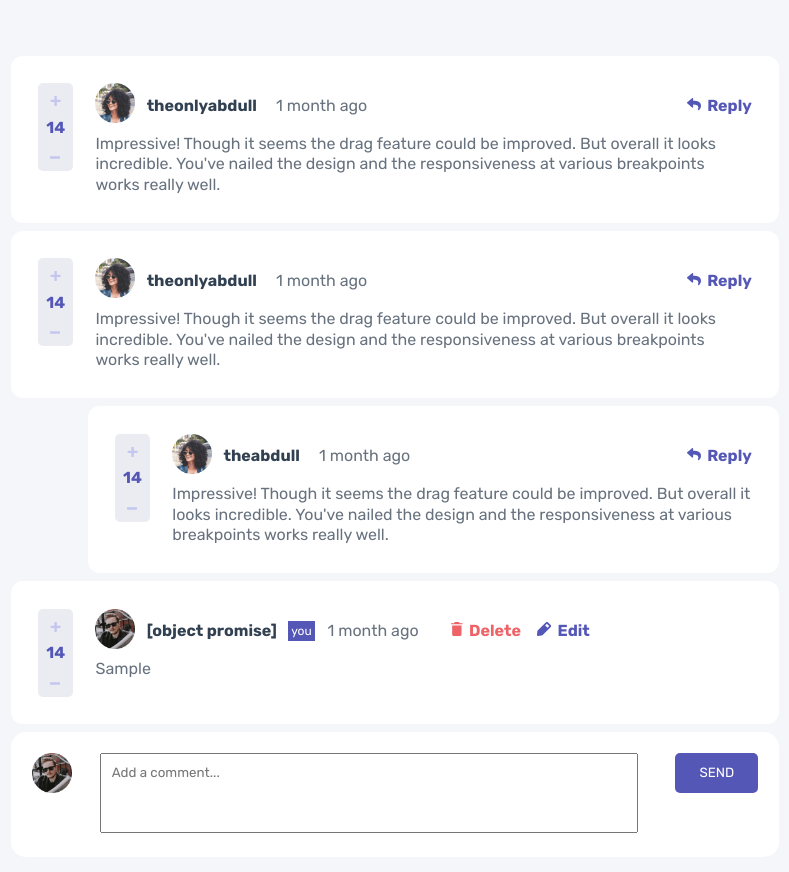
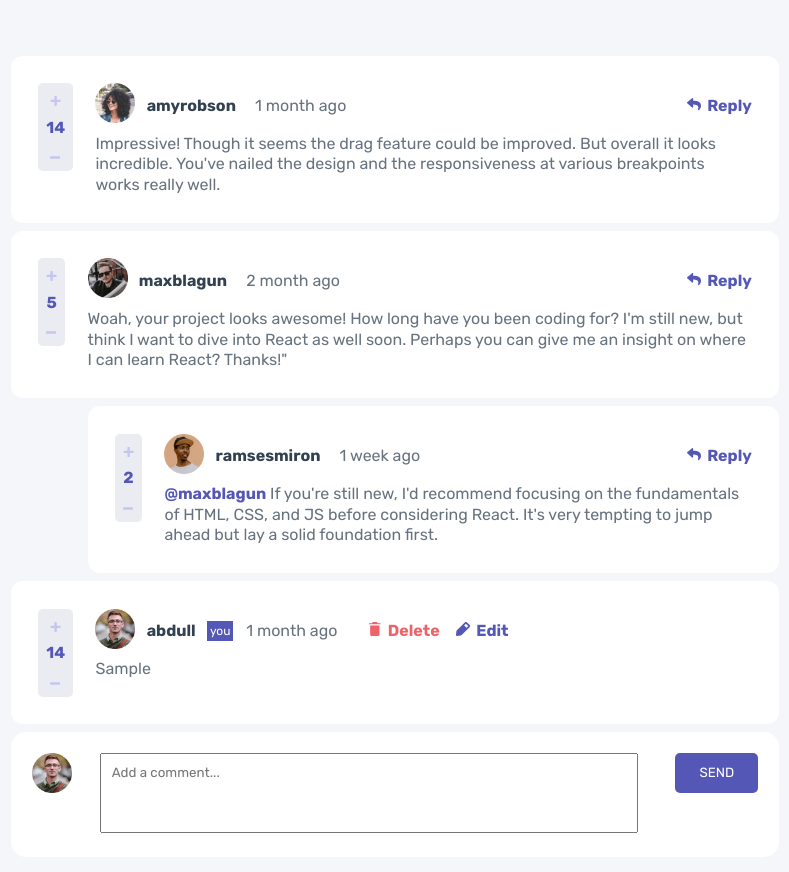
Before and after one commit to TheOnlyAbdull/Comment-Section, a plain HTML site: page index.html in a window 1280 px wide. Both pictures are taken after typing "Sample" into the empty fields and a click on the button "SEND". Shown: the whole page, without its empty margins (245-1034 px from the left). Drawn offline with Linux system fonts and the light colour scheme.

Commit message:
finised the name and rating

```diff
--- a/app.js
+++ b/app.js
@@ -6,21 +6,11 @@ const commentTxt = document.getElementById("sendMsg");
 const activeModal = document.querySelector(".modal-overlay");
 const deleteModal = document.querySelector(".delete");
 const cancelModal = document.querySelector(".cancel");
-const ratings = document.querySelectorAll('.rating-sec');
-const plusBtns = document.querySelectorAll('.plus');
-const minusBtns = document.querySelectorAll('.minus');
+const ratings = document.querySelectorAll(".rating-sec");
+const plusBtns = document.querySelectorAll(".plus");
+const minusBtns = document.querySelectorAll(".minus");
 
 // ----------------All Functions------------------
-
-// Load page func
-const pageLoads = () => {
-  //display comment
-  const value = JSON.parse(localStorage.getItem("value"));
-  if (value) {
-    console.log(value);
-  }
-};
-
 //when Send button is clicked
 const clickedSend = () => {
   //user comment msg
@@ -30,8 +20,9 @@ const clickedSend = () => {
     //save comment to local storage
     // localStorage.setItem('value', JSON.stringify(commentValue));
 
-    //get username
+    //get info
     const userName = getUserName();
+
     //create and append new comment
     createNewComment(commentValue, userName);
     //Selecting new element
@@ -56,11 +47,10 @@ const clickedSend = () => {
 const enableEditInput = (e) => {
   //get the comment div
   const getparentDiv = e.target.closest(".msg-content");
-  const replyingTo = getparentDiv.querySelector('.user-name').textContent;
+  const replyingTo = getparentDiv.querySelector(".user-name").textContent;
   const getMsgValue = getparentDiv.querySelector(".comment-text").textContent;
   const editedValue = removeFirstWord(getMsgValue);
   const getCommentDiv = getparentDiv.querySelector(".comment-text-div");
-  console.log(editedValue)
 
   // get width and height of comment div
   const CommentDivHeight = getCommentDiv.getBoundingClientRect().height;
@@ -87,7 +77,13 @@ const enableEditInput = (e) => {
     getCommentDiv.innerHTML = "";
     const newParagraph = document.createElement("p");
     newParagraph.classList.add("comment-text");
-    newParagraph.innerHTML = `<span class='replying-name'>@${replyingTo}</span> ${textAreaValue}`
+      newParagraph.innerHTML = textAreaValue;
+    if (replyingTo == `undefined`) {
+      newParagraph.innerHTML = textAreaValue;
+    } else {
+      newParagraph.innerHTML = `<span class='replying-name'>@${replyingTo}</span> ${textAreaValue}`;
+      console.log('yes');
+    }
     getCommentDiv.appendChild(newParagraph);
   });
 };
@@ -116,33 +112,32 @@ function removeFirstWord(sentence) {
   // Remove the first word (element) from the array
   words.shift();
   // Join the remaining words back into a sentence
-  const newSentence = words.join(' ');
-  console.log(newSentence)
+  const newSentence = words.join(" ");
   return newSentence;
 }
 //positive rating
-const positiveRating = (e)=>{
-  const ratingSec = e.target.closest('.rating-sec');
-  const ratingValue = ratingSec.querySelector('.rating');
+const positiveRating = (e) => {
+  const ratingSec = e.target.closest(".rating-sec");
+  const ratingValue = ratingSec.querySelector(".rating");
   let rating = parseInt(ratingValue.textContent);
   rating++;
   ratingValue.textContent = rating;
-}
+};
 
 //negative rating
-const negativeRating = (e)=>{
-  const ratingSec = e.target.closest('.rating-sec');
-  const ratingValue = ratingSec.querySelector('.rating');
+const negativeRating = (e) => {
+  const ratingSec = e.target.closest(".rating-sec");
+  const ratingValue = ratingSec.querySelector(".rating");
   let rating = parseInt(ratingValue.textContent);
   rating--;
   ratingValue.textContent = rating;
-}
+};
 
 //When reply button button is clicked
 const clickedReply = (e) => {
   //get parent div
   const clickedReplyDiv = e.target.closest(".msg-content");
-  const replyingTo = clickedReplyDiv.querySelector('.user-name').textContent;
+  const replyingTo = clickedReplyDiv.querySelector(".user-name").textContent;
   //create new div
   const replyCommentDiv = document.createElement("div");
   replyCommentDiv.classList.add("reply-content", "reply-input");
@@ -175,7 +170,7 @@ const clickedReply = (e) => {
                     <div class="comment-pic"><img src="./images/avatars/image-amyrobson.png" alt="?"></div>
                     <p class="user-name">Theabdull</p>
                     <p class="user-tag">you</p>
-                    <p class="date-posted">1 month ago</p>
+                    <p class="date-posted">2 days ago</p>
                     <div class="del-ed">
                         <div class="delete"><img src="./images/icon-delete.svg" alt="reply"><span class="reply-text">Delete</span></div>
                         <div class="edit"><img src="./images/icon-edit.svg" alt="reply"><span class="reply-text">Edit</span></div>
@@ -196,16 +191,16 @@ const clickedReply = (e) => {
         //Selecting new element
         const editBtns = document.querySelectorAll(".edit");
         const deleteBtns = document.querySelectorAll(".delete");
-        const plusBtns = document.querySelectorAll('.plus');
-        const minusBtns = document.querySelectorAll('.minus');
+        const plusBtns = document.querySelectorAll(".plus");
+        const minusBtns = document.querySelectorAll(".minus");
 
         //click plus
-        plusBtns.forEach(plusBtn => {
-          plusBtn.addEventListener('click', positiveRating);
+        plusBtns.forEach((plusBtn) => {
+          plusBtn.addEventListener("click", positiveRating);
         });
         //click minus
-        minusBtns.forEach(minusBtn =>{
-          minusBtn.addEventListener('click', negativeRating);
+        minusBtns.forEach((minusBtn) => {
+          minusBtn.addEventListener("click", negativeRating);
         });
         //When reply button is clicked
         editBtns.forEach((editBtn) => {
@@ -223,27 +218,9 @@ const clickedReply = (e) => {
 };
 
 //getting user details from local storage
-const getUserName = async() => {
-  try {
-    const response = await fetch('./data.json');
-    const data = await response.json();
-    const userName = data.currentUser.userName;
-    const userPic = data.currentUser.image.png;
-    return {userName,userPic};
-  } catch (error) {
-    console.error('Error fetching data:', error);
-    return null;
-  }
-  // const userPic = localStorage.getItem(JSON.parse('userStoredPic'));
-
-  ///how to export
-  const userData = await getUserName();
-  // if (userData) {
-  //   console.log(userData.userName); // Access userName from the returned object
-  //   console.log(userData.userPic);  // Access userPic from the returned object
-  // } else {
-  //   console.log('Failed to fetch user data.');
-  // }
+const getUserName = () => {
+  const userName = `Abdull`
+  return userName;
 };
 
 // display Create new comment box and append
@@ -256,7 +233,7 @@ const createNewComment = (commentValue, userName) => {
   msgContentDiv.innerHTML = `<div class="comment-sec">
           <div class="text-sec">
               <div class="profile">
-                  <div class="comment-pic"><img src="./images/avatars/image-maxblagun.png" alt="?"></div>
+                  <div class="comment-pic"><img src="./images/avatars/image-juliusomo.png" alt="?"></div>
                   <p class="user-name">${userName}</p>
                   <p class="user-tag">you</p>
                   <p class="date-posted">1 month ago</p>
@@ -280,24 +257,20 @@ const createNewComment = (commentValue, userName) => {
   mainContainer.appendChild(msgContentDiv);
 
   //select element
-  const plusBtns = document.querySelectorAll('.plus');
-  const minusBtns = document.querySelectorAll('.minus');
+  const plusBtns = document.querySelectorAll(".plus");
+  const minusBtns = document.querySelectorAll(".minus");
 
   //click plus
-  plusBtns.forEach(plusBtn => {
-    plusBtn.addEventListener('click', positiveRating);
+  plusBtns.forEach((plusBtn) => {
+    plusBtn.addEventListener("click", positiveRating);
   });
   //click minus
-  minusBtns.forEach(minusBtn =>{
-    minusBtn.addEventListener('click', negativeRating);
+  minusBtns.forEach((minusBtn) => {
+    minusBtn.addEventListener("click", negativeRating);
   });
 };
 
-
 // ------------All Event Listeners----------------
-// when page load
-// window.addEventListener('load', pageLoads);
-
 // When send button is clicked
 sendBtn.addEventListener("click", clickedSend);
 //When reply button is clicked
@@ -305,10 +278,10 @@ replyBtns.forEach((replyBtn) => {
   replyBtn.addEventListener("click", clickedReply);
 });
 //When reply minus is clicked
-plusBtns.forEach(plusBtn => {
-  plusBtn.addEventListener('click', positiveRating);
+plusBtns.forEach((plusBtn) => {
+  plusBtn.addEventListener("click", positiveRating);
 });
 //When reply minus is clicked
-minusBtns.forEach(minusBtn =>{
-  minusBtn.addEventListener('click', negativeRating);
+minusBtns.forEach((minusBtn) => {
+  minusBtn.addEventListener("click", negativeRating);
 });
--- a/index.html
+++ b/index.html
@@ -19,7 +19,7 @@
                         <div class="text-sec">
                             <div class="profile">
                                 <div class="comment-pic"><img src="./images/avatars/image-amyrobson.png" alt="?"></div>
-                                <p class="user-name">Theonlyabdull</p>
+                                <p class="user-name">amyrobson</p>
                                 <p class="date-posted">1 month ago</p>
                                 <div class="reply"><img src="./images/icon-reply.svg" alt="reply"><span class="reply-text">Reply</span></div>
                             </div>
@@ -44,22 +44,22 @@
                     <div class="comment-sec">
                         <div class="text-sec">
                             <div class="profile">
-                                <div class="comment-pic"><img src="./images/avatars/image-amyrobson.png" alt="?"></div>
-                                <p class="user-name">Theonlyabdull</p>
-                                <p class="date-posted">1 month ago</p>
+                                <div class="comment-pic"><img src="./images/avatars/image-maxblagun.png" alt="?"></div>
+                                <p class="user-name">maxblagun</p>
+                                <p class="date-posted">2 month ago</p>
                                 <div class="reply"><img src="./images/icon-reply.svg" alt="reply"><span class="reply-text">Reply</span></div>
                             </div>
                             <div class="comment-text-div">
                                 <p class="comment-text">
-                                    Impressive! Though it seems the drag feature could be improved.
-                                    But overall it looks incredible. You've nailed the design and the
-                                    responsiveness at various breakpoints works really well.
+                                    Woah, your project looks awesome! How long have you been coding for?
+                                    I'm still new, but think I want to dive into React as well soon.
+                                    Perhaps you can give me an insight on where I can learn React? Thanks!"
                                 </p>
                             </div>
                         </div>
                         <div class="rating-sec">
                             <div class="plus"><img src="./images/icon-plus.svg" alt="+"></div>
-                            <p class="rating">14</p>
+                            <p class="rating">5</p>
                             <div class="minus"><img src="./images/icon-minus.svg" alt="-"></div>
                         </div>
                     </div>
@@ -71,22 +71,22 @@
                     <div class="comment-sec">
                         <div class="text-sec">
                             <div class="profile">
-                                <div class="comment-pic"><img src="./images/avatars/image-amyrobson.png" alt="?"></div>
-                                <p class="user-name">Theabdull</p>
-                                <p class="date-posted">1 month ago</p>
+                                <div class="comment-pic"><img src="./images/avatars/image-ramsesmiron.png" alt="?"></div>
+                                <p class="user-name">ramsesmiron</p>
+                                <p class="date-posted">1 week ago</p>
                                 <div class="reply"><img src="./images/icon-reply.svg" alt="reply"><span class="reply-text">Reply</span></div>
                             </div>
                             <div class="comment-text-div">
                                 <p class="comment-text">
-                                    Impressive! Though it seems the drag feature could be improved.
-                                    But overall it looks incredible. You've nailed the design and the
-                                    responsiveness at various breakpoints works really well.
+                                    <span class='replying-name'>@maxblagun</span> If you're still new, I'd recommend focusing on the fundamentals of
+                                    HTML, CSS, and JS before considering React.
+                                    It's very tempting to jump ahead but lay a solid foundation first.
                                 </p>
                             </div>
                         </div>
                         <div class="rating-sec">
                             <div class="plus"><img src="./images/icon-plus.svg" alt="+"></div>
-                            <p class="rating">14</p>
+                            <p class="rating">2</p>
                             <div class="minus"><img src="./images/icon-minus.svg" alt="-"></div>
                         </div>
                     </div>
@@ -177,7 +177,7 @@
                     <textarea class="post-txt-area" name="" id="sendMsg" placeholder="Add a comment..."></textarea>
                 </div>
                 <div class="reply-pic">
-                    <img src="./images/avatars/image-maxblagun.png" alt="?">
+                    <img src="./images/avatars/image-juliusomo.png" alt="?">
                 </div>
                 <div class="reply-btn-container">
                     <button id="send" class="reply-btn">SEND</button>
```
